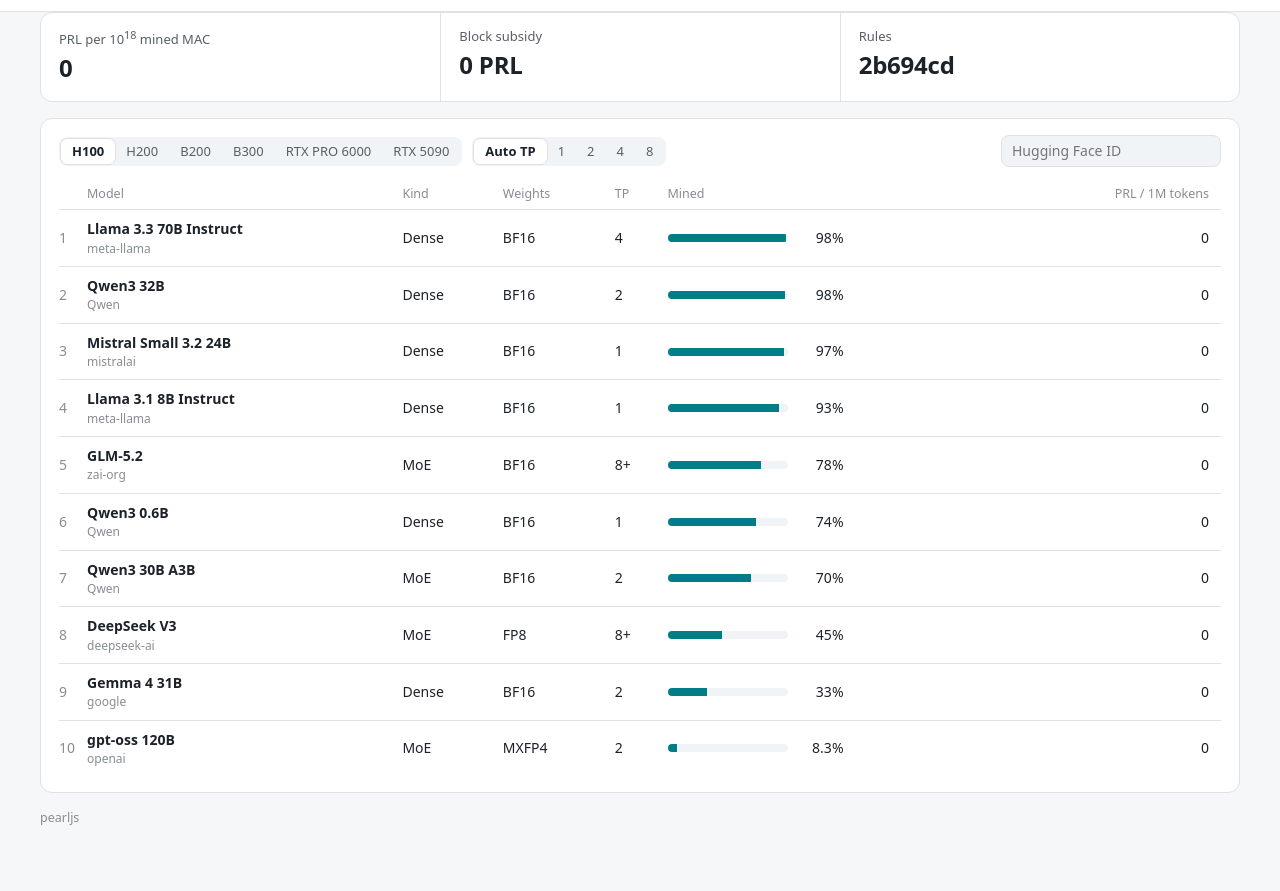
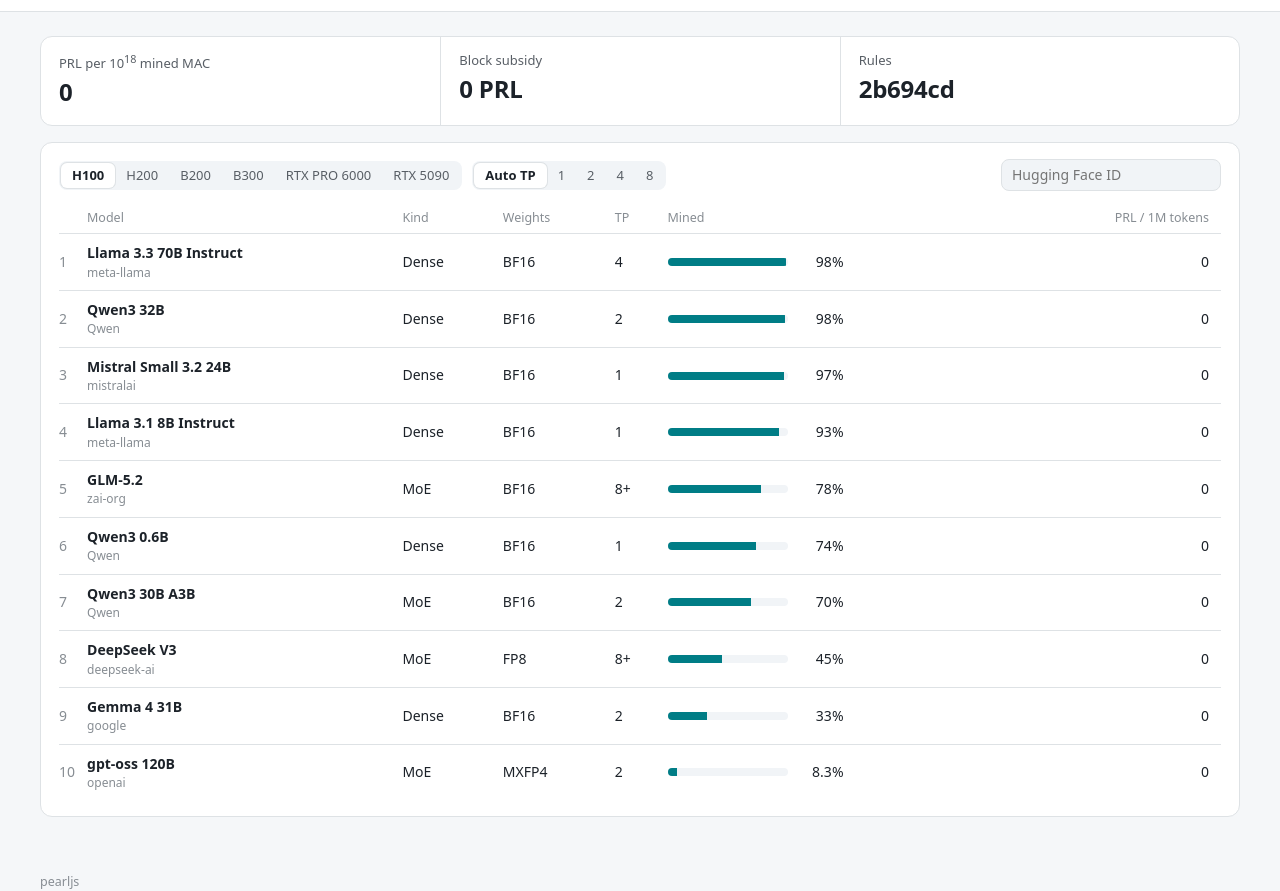
Before and after one commit to Honkware/pearl-mineable, a website built with Vite: page index.html in a window 1280 px wide. Shown: the part 45-936 px from the top of the page. Before the commit the page ends 872 px from the top, so only its background shows below. Built offline with nearby package versions, Linux system fonts and the light colour scheme; a web font is replaced by a local one; what pearljs would draw is missing.

Commit message:
Space the page below the top bar

```diff
--- a/src/style.css
+++ b/src/style.css
@@ -205,3 +205,5 @@ td .sub.warn { color: var(--warn); }
 .seg button { font: inherit; border: 0; background: none; color: var(--soft); padding: 3px 11px; border-radius: 6px; font-size: 13px; cursor: pointer; }
 .seg button[aria-pressed="true"] { background: var(--card); color: var(--ink); font-weight: 600; box-shadow: 0 0 0 1px var(--line); }
 .err { color: var(--bad); padding: 6px 0; }
+/* .wrap zeroes vertical padding and outranks the main rule above. */
+main.wrap { padding-top: 24px; padding-bottom: 40px; }
```
